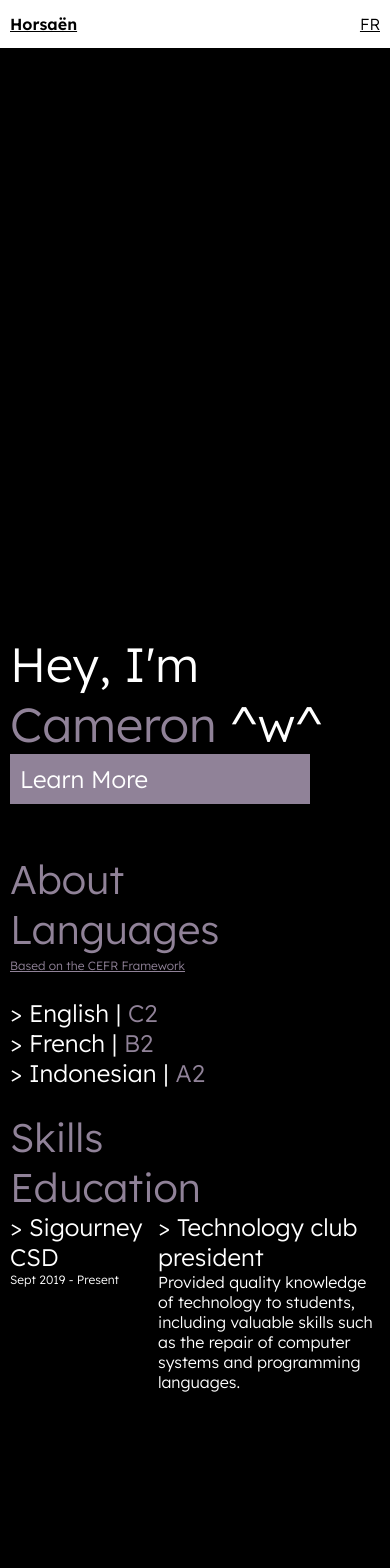
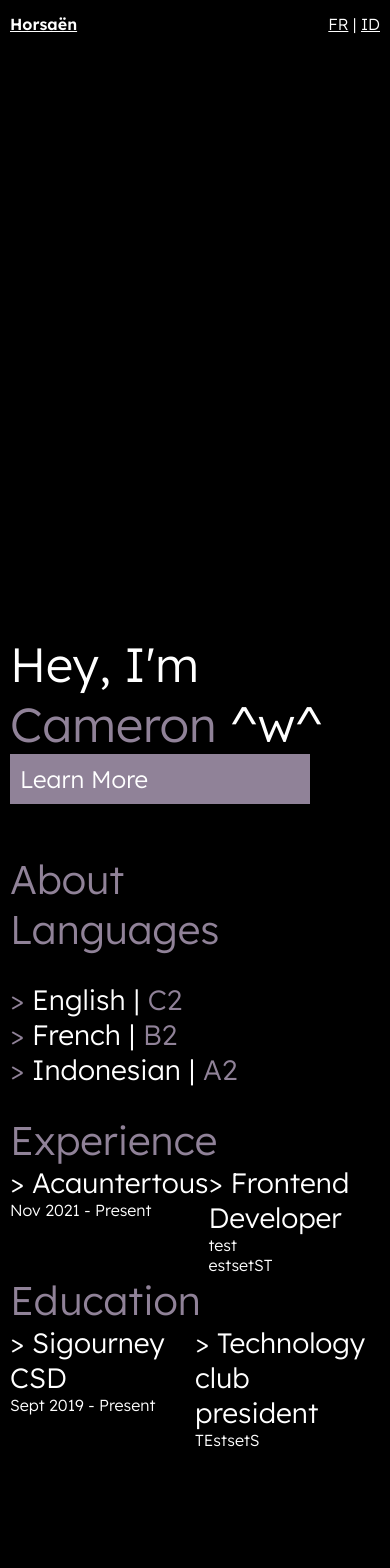
Before and after one commit to horsaen/horsaen-site, a React (Create React App) app: page / in a window 390 px wide. Shown: the top 1568 px of the page. Built offline with nearby package versions, Linux system fonts and the light colour scheme.

Commit message:
fixes / mobile support

```diff
--- a/src/components/About.css
+++ b/src/components/About.css
@@ -2,55 +2,45 @@
     padding: 40px;
     height: 100vh;
 }
-.header-text {
+.card {
+    width: 50%;
+}
+.title {
+    font-size: 2.5rem;
     color: #908298;
-    font-size: 2.5rem;
 }
-.subtitle {
-    text-decoration: underline;
-    color: #908298;
-    font-size: .75rem;
+.description-container {
+    display: grid;
+    grid-template-columns: repeat(2, 1fr);
 }
-.subtitle-2 {
-    font-size: .75rem;
-}
-.about-content {
-    display: grid;
-    grid-template-columns: repeat(2,1fr);
-    column-gap: 0.5rem;
-}
-.content {
-    font-size: 1.5rem;
-}
-ul {
+.description ul {
     padding: 0;
     list-style: none;
+    font-size: 1.75rem;
 }
-.content li::before {
+.description li::before {
+    content: ">\A0";
+    color: #908298;
+}
+.desc-title::before {
     content: ">\A0";
 }
-.edu-container {
-    display: flex;
-    flex-direction: row;
-}
-.edu-left {
-    width: 40%
-}
-.edu-right {
-    width: 60%;
-}
-.title::before {
-    content: ">\A0";
-}
-.title {
-    font-size: 1.5rem;
+.desc-title {
+    font-size: 1.75rem;
 }
 
+@media (min-width: 768px) {
+    .about {
+        display: grid;
+        grid-template-columns: repeat(2, 1fr);
+        column-gap: 0.5rem;
+    }
+}
 @media (max-width: 768px) {
     .about-container {
         padding: 10px;
     }
-    .about-content {
-        grid-template-columns: repeat(1,1fr);
+    .card {
+        width: 100%;
     }
 }
--- a/src/components/About.js
+++ b/src/components/About.js
@@ -1,64 +1,70 @@
-import { Link } from 'react-router-dom';
 import './About.css';
 
 export default function About () {
     return (
         <div id="about" className="about-container">
-
-            <div className="about-content">
             <div className="about">
-                    <div className="header">
-                        <span className="header-text">About</span>
+                <div className="card">
+                    <div className="title">
+                        <span>About</span>
                     </div>
                 </div>
-                <div className="languages">
-                    <div className="header">
-                        <span className="header-text">Languages</span>
-                        <div>
-                            <a href="https://www.coe.int/en/web/common-european-framework-reference-languages/table-1-cefr-3.3-common-reference-levels-global-scale" className="subtitle" target="_blank">
-                                <span>Based on the CEFR Framework</span>
-                            </a>
+                <div className="card">
+                    <div className="title">
+                        <span>Languages</span>
                     </div>
-                    </div>
-                    <div className="content">
-                        <ul>
-                            <li className="bullet"><span>English |<span className="span-2"> C2</span></span></li>
-                            <li className="bullet"><span>French |<span className="span-2"> B2</span></span></li>
-                            <li className="bullet"><span>Indonesian |<span className="span-2"> A2</span></span></li>
+                    <div className="description">
+                        <ul className="desc">
+                            <li><span>English | <span className="span-2">C2</span></span></li>
+                            <li><span>French | <span className="span-2">B2</span></span></li>
+                            <li><span>Indonesian | <span className="span-2">A2</span></span></li>
                         </ul>
                     </div>
                 </div>
-                <div className="skills">
-                    <div className="header">
-                        <span className="header-text">Skills</span>
+                <div className="card">
+                    <div className="title">
+                        <span>Experience</span>
+                    </div>
+                    <div className="description-container">
+                        <div className="description-left">
+                            <div className="desc-title">
+                                <span>Acauntertous</span>
+                            </div>
+                            <div className="desc">
+                                <span>Nov 2021 - Present</span>
                             </div>
                         </div>
-                <div className="education">
-                    <div className="header">
-                        <span className="header-text">Education</span>
+                        <div className="description-right">
+                            <div className="desc-title">
+                                <span>Frontend Developer</span>
                             </div>
-                    <div className="edu-container">
-                        <div className="edu-left">
+                            <div className="desc">
+                                <span>test</span>
+                                <br />
+                                <span>estsetST</span>
+                            </div>
+                        </div>
+                    </div>
+                </div>
                 <div className="card">
                     <div className="title">
+                        <span>Education</span>
+                    </div>
+                    <div className="description-container">
+                        <div className="description-left">
+                            <div className="desc-title">
                                 <span>Sigourney CSD</span>
                             </div>
-                                <div className="subtitle-2">
+                            <div className="desc">
                                 <span>Sept 2019 - Present</span>
                             </div>
                         </div>
-                        </div>
-                        <div className="edu-right">
-                            <div className="description">
-                                <div className="title">
+                        <div className="description-right">
+                            <div className="desc-title">
                                 <span>Technology club president</span>
                             </div>
-                                <div className="description-text">
-                                    <span>Provided quality knowledge of technology to students,
-                                        including valuable skills such as the repair of computer
-                                         systems and programming languages.
-                                    </span>
-                                </div>
+                            <div className="desc">
+                                <span>TEstsetS</span>
                             </div>
                         </div>
                     </div>
--- a/src/components/Footer.css
+++ b/src/components/Footer.css
@@ -12,15 +12,15 @@
 .span-2 {
     color: #908298;
 }
-.link-container1 {
+.link-container {
     height: 15px;
     width: 45px;
     justify-self: center;
     background-color: #fff;
 }
-.link-container2 {
-    height: 15px;
-    width: 45px;
-    justify-self: center;
-    background-color: #fff;
+
+@media (max-width: 768px) {
+    .footer-container {
+        height: 10px;
+    }
 }
--- a/src/components/Footer.js
+++ b/src/components/Footer.js
@@ -4,17 +4,16 @@ export default function Footer () {
     return (
         <div className="footer-container">
             <div className="footer">
-                <div className="link-container1">
+                <div className="link-container">
 
                 </div>
-                <div className="middle">
-                    <span>Made with </span><span className="span-2">{'<3'}</span><span> by Horsaën</span>
+                <div>
+                    <span>Made with<span className="span-2"> {'<3'} </span>by Horsaën</span>
                 </div>
-                <div className="link-container2">
+                <div className="link-container">
 
                 </div>
             </div>
-
         </div>
     )
 }
--- a/src/components/Navbar.css
+++ b/src/components/Navbar.css
@@ -3,7 +3,6 @@
     left: 0;
     right: 0;
     padding: 0px 10px 0px 10px;
-    background-color: #fff;
     height: 3rem;
 }
 .navbar {
@@ -12,8 +11,8 @@
     align-items: center;
     height: 100%;
 }
-.navbar-container a {
-    color: #000;
+.navbar a {
+    color: #fff;
 }
 .navbar-left a {
     font-weight: 700;
@@ -22,11 +21,3 @@
     font-weight: 300;
     float: right;
 }
-
-/*
-@media (max-width: 768px) {
-    .navbar-container {
-        width: 100vw;
-    }
-}
-*/
--- a/src/components/Navbar.js
+++ b/src/components/Navbar.js
@@ -10,6 +10,8 @@ export default function Navbar() {
                 </div>
                 <div className="navbar-right">
                     <Link to='/fr'>FR</Link>
+                    <span> | </span>
+                    <Link to='/id'>ID</Link>
                 </div>
             </div>
         </div>
```
Lines whose indentation alone changed are shown as unchanged.
